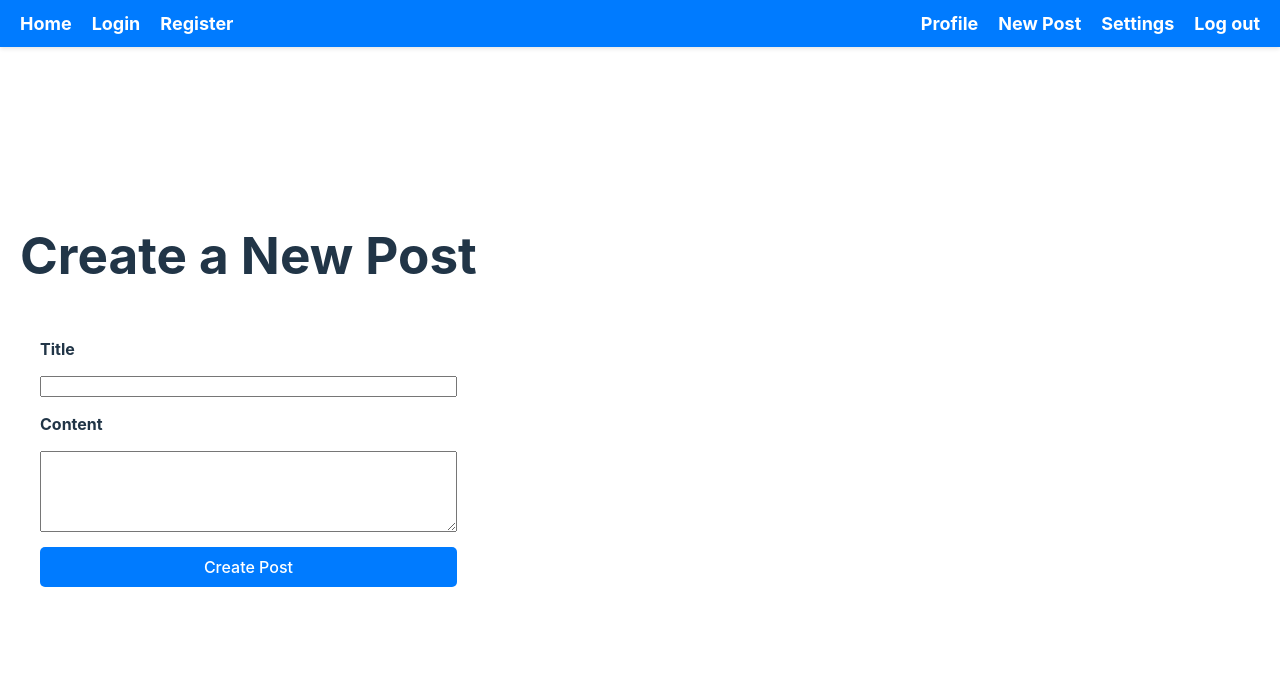
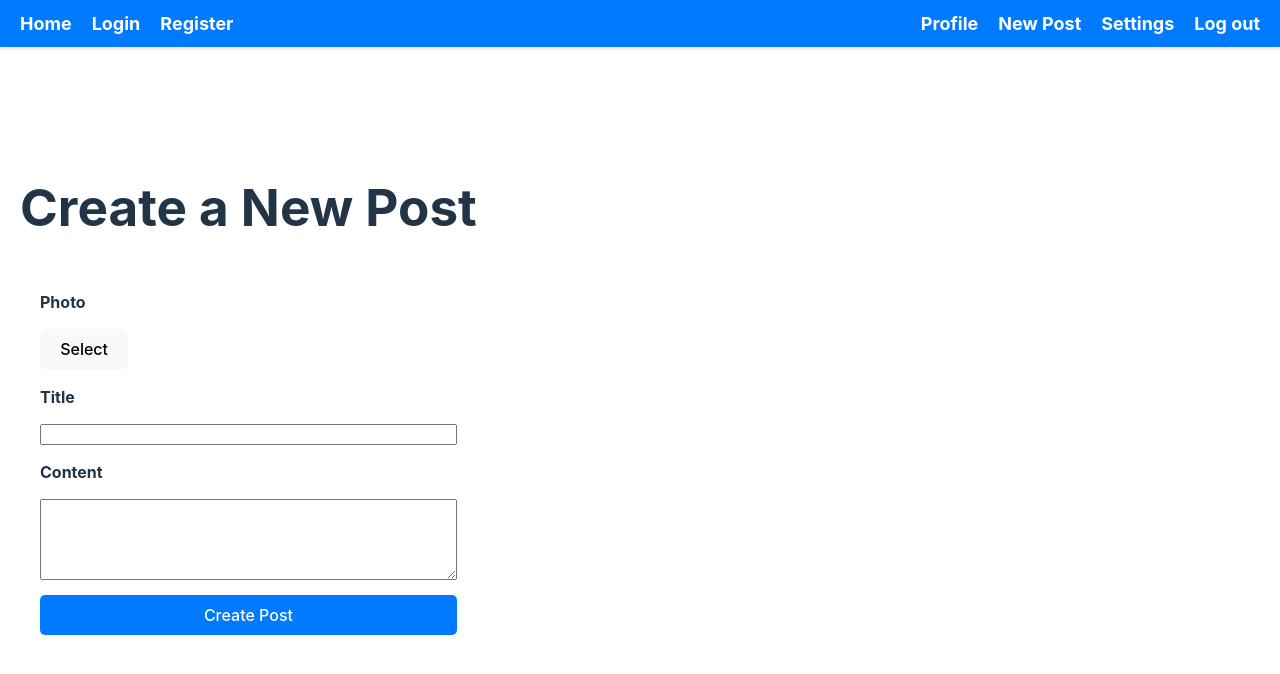
Before and after one commit to jeremingo/things-i-like, a React (Vite) app in the folder apps/frontend/: page /new-post in a window 1280 px wide. Shown: the top 674 px of the page. Built offline with nearby package versions, Linux system fonts and the light colour scheme; sample sign-in values are in the browser's storage.

Commit message:
gh-50 Add Photo to Post

```diff
--- a/apps/frontend/src/PostForm.tsx
+++ b/apps/frontend/src/PostForm.tsx
@@ -1,15 +1,17 @@
 import { zodResolver } from "@hookform/resolvers/zod";
-import { useEffect } from "react";
+import { ChangeEvent, useEffect, useRef, useState } from "react";
 import { useForm } from "react-hook-form";
 import { z } from "zod";
 import authService from "./services/auth-service";
 import { useNavigate } from "react-router-dom";
 import { Post } from "@things-i-like/post";
+import { uploadPhoto } from "./services/file-service";
 
 const schema = z.object({
   title: z.string()
     .nonempty('Title is required'),
-  content: z.string()
+  content: z.string(),
+  photo: z.string().optional(),
 })
 
 export type PostFormData = z.infer<typeof schema>;
@@ -26,6 +28,8 @@ const PostForm: React.FC<PostFormProps> = ({ onSubmit, initialData, action }) =>
     mode: 'onChange',
     defaultValues: initialData,
   });
+  const [imgSrc, setImgSrc] = useState<File>()
+  const fileInputRef = useRef<HTMLInputElement>(null)
 
   const navigate = useNavigate();
 
@@ -35,9 +39,45 @@ const PostForm: React.FC<PostFormProps> = ({ onSubmit, initialData, action }) =>
     }
   }, [navigate]);
 
+  const imgSelected = (e: ChangeEvent<HTMLInputElement>) => {
+    console.log(e.target.value)
+    if (e.target.files && e.target.files.length > 0) {
+      setImgSrc(e.target.files[0])
+    }
+  }
+  const selectImg = () => {
+    console.log("Selecting image...")
+    fileInputRef.current?.click()
+  }
+
+  const onSubmitExtended = (data: PostFormData) =>{
+    if (!imgSrc) {
+      onSubmit(data)
+      return
+    } else {
+      uploadPhoto(imgSrc as File).then((url) => {
+        onSubmit({
+          ...data,
+          photo: url
+        });
+      })
+    }
+  };
+
   return (
     <div style={{ padding: '20px', maxWidth: '600px', margin: '0 auto' }}>
-      <form onSubmit={handleSubmit(onSubmit)} style={{ display: 'flex', flexDirection: 'column', gap: '15px' }}>
+      <form onSubmit={handleSubmit(onSubmitExtended)} style={{ display: 'flex', flexDirection: 'column', gap: '15px' }}>
+        <label htmlFor="file" style={{ fontWeight: 'bold' }}>Photo</label>
+        <div className="d-flex justify-content-center position-relative">
+          {(imgSrc || initialData?.photo) &&
+          <img src={imgSrc ? URL.createObjectURL(imgSrc) : initialData?.photo} style={{ height: "230px", width: "230px" }} className="img-fluid" />}
+          <button type="button" className="btn position-absolute bottom-0 end-0" onClick={selectImg}>
+            Select
+          </button>
+        </div>
+
+        <input style={{ display: "none" }} ref={fileInputRef} type="file" onChange={imgSelected}></input>
+
         <label htmlFor="title" style={{ fontWeight: 'bold' }}>Title</label>
         <input {...register('title')} type="text" id="title" />
         {formState.errors.title && <p>{formState.errors.title?.message}</p>}
--- a/apps/frontend/src/PostPage.tsx
+++ b/apps/frontend/src/PostPage.tsx
@@ -63,6 +63,7 @@ const PostPage: React.FC = () => {
 
   return (
     <><div style={{ padding: '20px' }}>
+      { !!post.photo && <img src={post.photo} alt="Post Image" style={{ height: "230px", width: "230px" }}/> }
       <div style={{ display: 'flex', justifyContent: 'space-between', alignItems: 'center' }}>
         <h1>{post.title}</h1>
       </div>
--- a/apps/frontend/src/home/Post.tsx
+++ b/apps/frontend/src/home/Post.tsx
@@ -110,6 +110,7 @@ const Post: React.FC<PostProps> = ({ post, onDelete }) => {
       marginBottom: '16px',
       boxShadow: '0 2px 4px rgba(0, 0, 0, 0.1)',
     }}>
+      { !!post.photo && <img src={post.photo} alt="Post Image" style={{ height: "230px", width: "230px" }}/> }
       <h2 style={{ margin: '0 0 8px 0', color: '#333' }}>{post.title}</h2>
       <p style={{ margin: '0 0 16px 0', color: '#555' }}>{post.content}</p>
       <p style={{ margin: '0', fontStyle: 'italic', color: '#777' }}>Posted by: {user?.username}</p>
```
Also changed, not shown: 2 other files (tests, documents, lock files or other folders).
